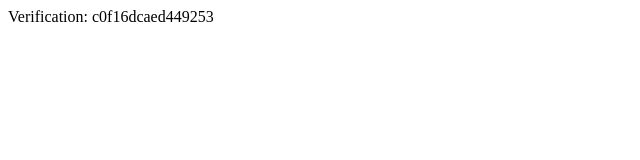
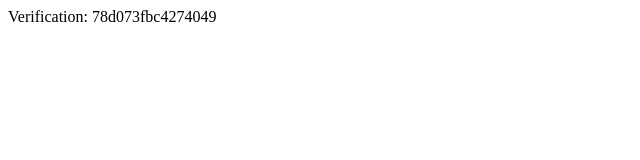
Before and after one commit to Lena10www/lena10www.github.io, a plain HTML site: page yandex_78d073fbc4274049.html in a window 1280 px wide. Shown: the full height of the page, 0-640 px from the left. Drawn offline with Linux system fonts and the light colour scheme.

Commit message:
Update and rename yandex_c0f16dcaed449253.html to  yandex_78d073fbc4274049.html

```diff
--- a/yandex_c0f16dcaed449253.html
+++ b/yandex_78d073fbc4274049.html
@@ -2,5 +2,5 @@
     <head>
         <meta http-equiv="Content-Type" content="text/html; charset=UTF-8">
     </head>
-    <body>Verification: c0f16dcaed449253</body>
+    <body>Verification: 78d073fbc4274049</body>
 </html>
```
